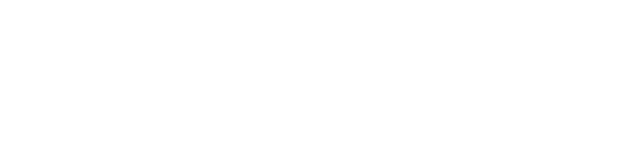
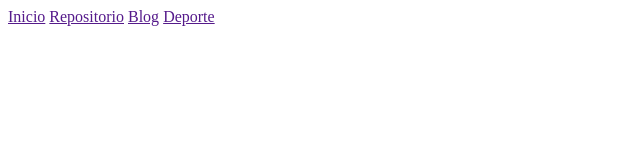
Before and after one commit to ManuelCrz2004/Repp, a plain HTML site: page index.html in a window 1280 px wide. Shown: the whole page, without its empty margins (0-640 px from the left). Drawn offline with Linux system fonts and the light colour scheme.

Commit message:
se inicia el trabajo del dia 3, en el cual se trabajo en el diseño y se procede a modelar la estructura en html y dar estilos

```diff
--- a/index.html
+++ b/index.html
@@ -8,6 +8,15 @@
     <title>Manuel Cruz - Inicio</title>
 </head>
 <body>
-
+    <header>
+        <nav>
+            <a href="">Inicio</a>
+            <a href="">Repositorio</a>
+            <a href="">Blog</a>
+            <a href="">Deporte</a>
+        </nav>
+    </header>
+    <main></main>
+    <footer></footer>
 </body>
 </html>
```
